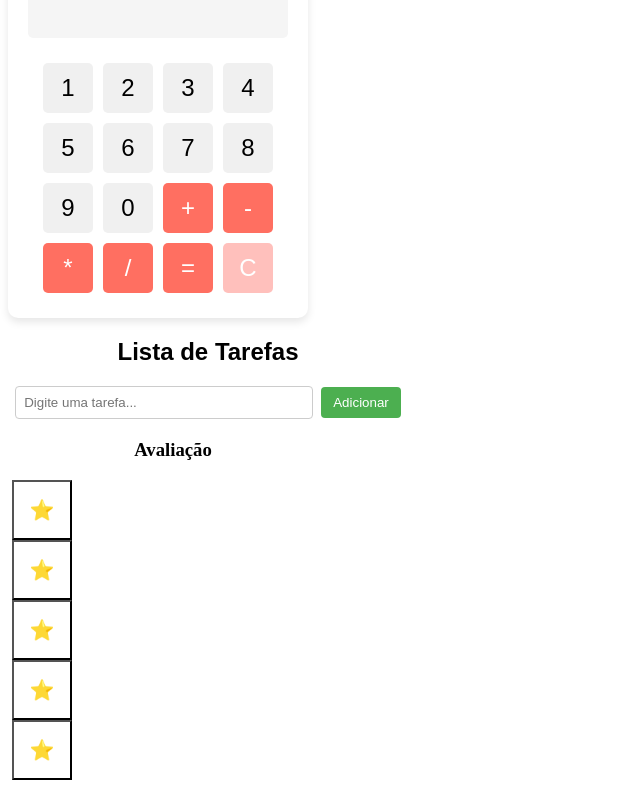
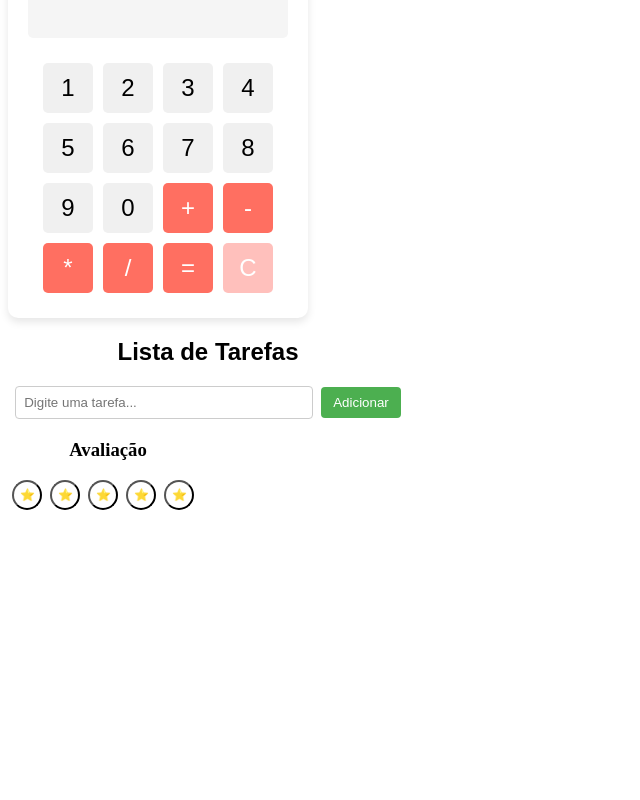
Before and after one commit to diegooilv/reactapp, a React (Vite) app: page / in a window 1280 px wide. Shown: the part 1132-1932 px from the top of the page, without its empty margins (0-640 px from the left). After the commit the page ends 1662 px from the top, so only its background shows below. Built offline with nearby package versions, Linux system fonts and the light colour scheme.

Commit message:
Update Avaliacao.module.css

```diff
--- a/src/components/styles/Avaliacao.module.css
+++ b/src/components/styles/Avaliacao.module.css
@@ -1,16 +1,14 @@
 .button {
-    display: flex;
-    justify-content: center;
-    align-items: center;
     margin: 0 4px;
     background: none;
-    width: 60px;
-    height: 60px;
-    font-size: 20px;
+    width: 30px;
+    height: 30px;
+    font-size: 12px;
     cursor: pointer;
     transition: background-color 0.2s, color 0.2s;
-  }
-
+    text-align: center;
+    border-radius: 70px;
+}
 
 .buttonSelected {
     background-color: #ffd700;
@@ -24,5 +22,5 @@
 }
 
 .container {
-    width: 330px;
+    width: 200px;
 }
```
